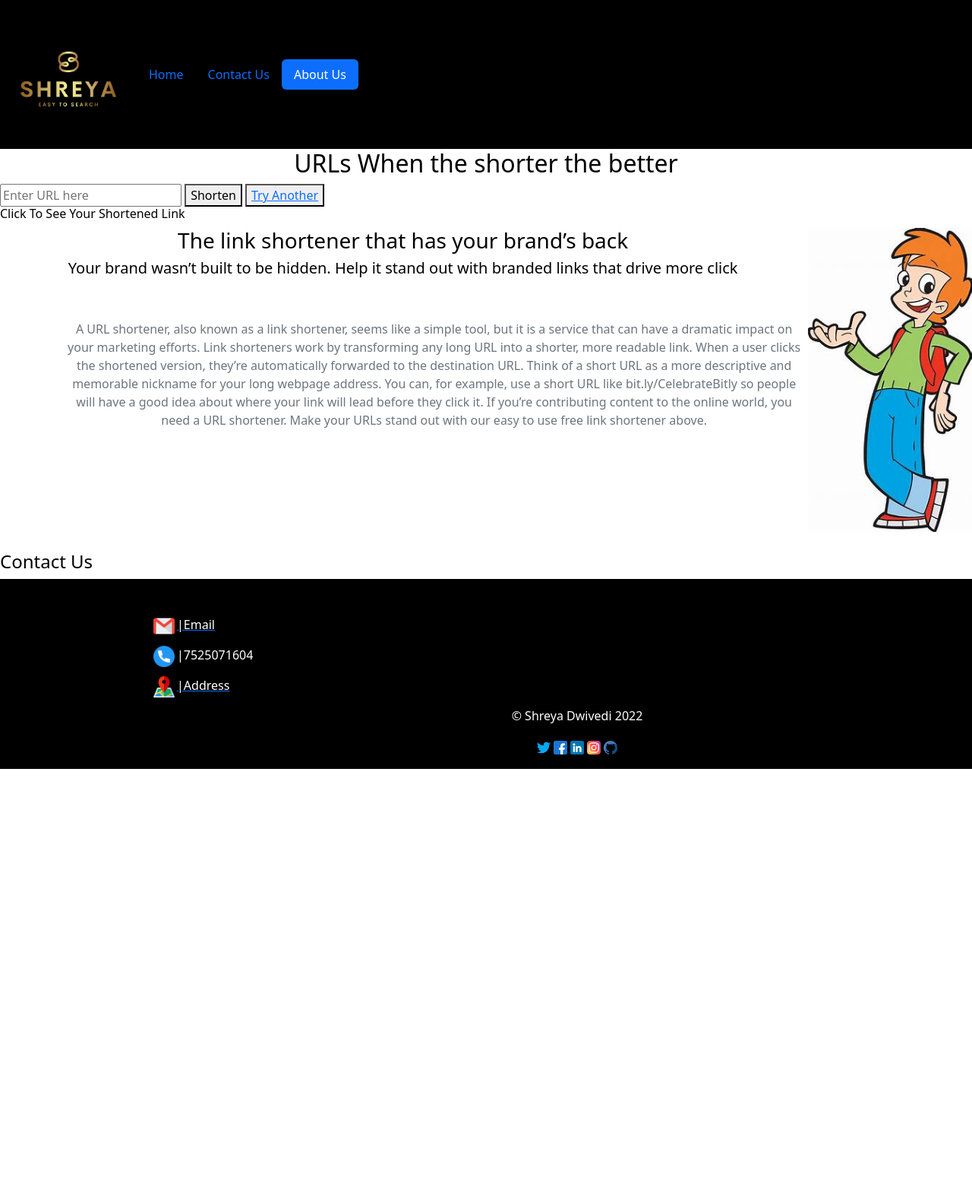
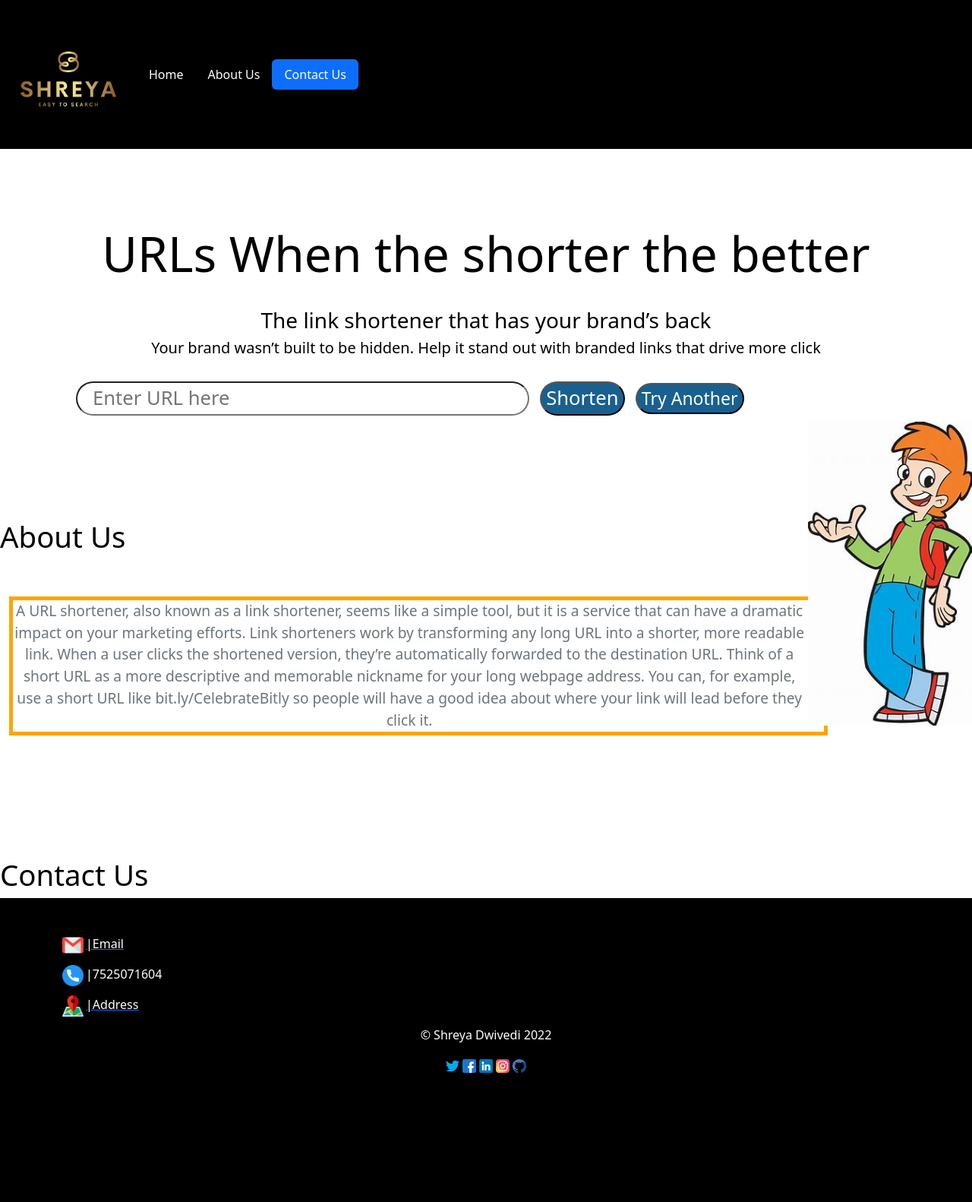
Before and after one commit to dwivedishrey/url, a Django app: page / in a window 1280 px wide; the page is wider, and only the part inside the window is pictured. Shown: that part at 76% size. Before the commit the page ends 1012 px from the top of that part, so only its background shows below. Run offline with Django 4.2, Linux system fonts and the light colour scheme; some libraries are stand-ins or nearby versions.

Commit message:
second commit

```diff
--- a/templates/main.html
+++ b/templates/main.html
@@ -13,32 +13,61 @@
   <img src="{% static '89805649_padded_logo.png' %}" height=180px />
   <ul class="nav nav-pills">
     <li class="nav-item">
-      <a class="nav-link" href="#scrollspyHeading1">Home</a>
+      <a class="nav-link" style="color: white;" href='{% url 'index' %}'>Home</a>
+    </li>
+
+    <li class="nav-item">
+      <a class="nav-link"style="color: white;" href="#scrollspyHeading2">About Us</a>
     </li>
     <li class="nav-item">
-      <a class="nav-link" href="#scrollspyHeading2">Contact Us</a>
-    </li>
-    <li class="nav-item">
-      <a class="nav-link" href="#scrollspyHeading2">About Us</a>
+      <a class="nav-link" style="color: white;" href="#scrollspyHeading3">Contact Us</a>
     </li>
 </nav>
 <div data-bs-spy="scroll" data-bs-target="#navbar-example2" data-bs-root-margin="0px 0px -40%" data-bs-smooth-scroll="true" class="scrollspy-example" tabindex="0">
-  <h2 id="scrollspyHeading1" align=center>URLs When the shorter the better</h2>
+  <h2 id="scrollspyHeading1" style="font-size:5vw;margin-top:100px" align=center>URLs When the shorter the better</h2>
+  <br>
+
+  <h3 id="scrollspyHeading1" align=center>The link shortener that has your brand’s back</h3>
+<h5 align=center>Your brand wasn’t built to be hidden. Help it stand out with branded links that drive more click</h5>
+<br>
   <form id="post-form">
     {% csrf_token %}
 
 <div class="buttons" id="button1" >
 
-  <input type="text" name="link" id="link" align=center padding-right=20px  placeholder="Enter URL here">
 
-  <button align=center  onclick=submit id="shorten">Shorten</button>
-<button><a id="try"   href="{% url 'index' %}">Try Another</a></button>
-<section id="section"><h6>Click To See Your Shortened Link</h6></section>
+<input type="text" style="font-size:2vw;margin-left: 100px;padding-left: 20px;padding-right:200px;border-radius:25px;" name="link" id="link" align=center padding-right=20px  placeholder="Enter URL here">
+
+
+<button align=right style="font-size:2vw;margin-left:10px;border-radius:25px;background-color:#196091;color:white" onclick=submit id="shorten">Shorten</button>
+<button onclick="window.location.href='{% url 'index' %}'" id="try" style="font-size:1.8vw;margin-left:10px;border-radius:25px;background-color:#196091;color:white">Try Another</button>
+<br>
+<div>
+<section id="section" style="font-size:2vw;margin-right:100px;margin-left:100px;margin-top:5px;"><h6></h6></section>
+</div>
+</div>
 <img id="cartoon" align=right src="{% static 'cartoon.jfif' %}" height=400px />
 
 
 
+
 </form>
+<style>
+.blue {
+  color: blue;
+  border:black;
+  border-width:2px;
+  border-style:solid;
+  padding-left: 5px;
+}
+</style>
+
+
+
+<!-- The text field -->
+
+<!-- The button used to copy the text -->
+
 
 <script type="text/javascript">
 
@@ -53,26 +82,30 @@
 
       },
       success:function(data){
-        $('h6').html("localhost:8000/"+data)
+       $('#section').html("shreyadwivedi.pythonanywhere.com/"+data).addClass("blue")
       }
     });
   });
 
+
 </script>
+<br>
+<br>
+<br>
+<br>
+<br>
+
+<h4 id="scrollspyHeading2" style="font-size:3vw;">About Us</h4>
 <div>
-  <h3 id="scrollspyHeading1" align=center>The link shortener that has your brand’s back</h3>
-<h5 align=center>Your brand wasn’t built to be hidden. Help it stand out with branded links that drive more click</h5>
+
   <footer class="text-muted py-5" >
-  <div class="container text-center"  >
-     <p>A URL shortener, also known as a link shortener, seems like a simple tool, but it is a service that can have a dramatic impact on your marketing efforts.
+  <div class="container text-center" style=" margin-right:250px;padding-right:50px;" >
+     <p style="font-size:1.5vw;border:orange; border-width:5px; border-style:solid;">A URL shortener, also known as a link shortener, seems like a simple tool, but it is a service that can have a dramatic impact on your marketing efforts.
 
 Link shorteners work by transforming any long URL into a shorter, more readable link. When a user clicks the shortened version, they’re automatically forwarded to the destination URL.
 
 Think of a short URL as a more descriptive and memorable nickname for your long webpage address. You can, for example, use a short URL like bit.ly/CelebrateBitly so people will have a good idea about where your link will lead before they click it.
-
-If you’re contributing content to the online world, you need a URL shortener.
-
-Make your URLs stand out with our easy to use free link shortener above.</p>
+</p>
 </div>
   </div>
 </footer>
@@ -80,8 +113,8 @@ Make your URLs stand out with our easy to use free link shortener above.</p>
 <br>
 <br>
 <br>
-  <h4 id="scrollspyHeading2">Contact Us</h4>
-  <footer class="text-muted py-5" style="background-color:black; height:250px; width:1520px;"">
+  <h4 id="scrollspyHeading3" style="font-size:3vw">Contact Us</h4>
+  <footer class="text-muted py-5" style="background-color:black; height:50%; width:100%;">
   <div class="container text-center"  >
      <a href="mailto:dwivedishreya0822@gmail.com" ><p style="color:white;"align=left>|Email<img src="{% static 'gmail.png' %}"  height=28px align=left ></p></a>
     <p style="color:white;"align=left>|7525071604<img src="{% static 'telephone.png' %}"  height=28px align=left ></p>
```
Also changed, not shown: db.sqlite3.
